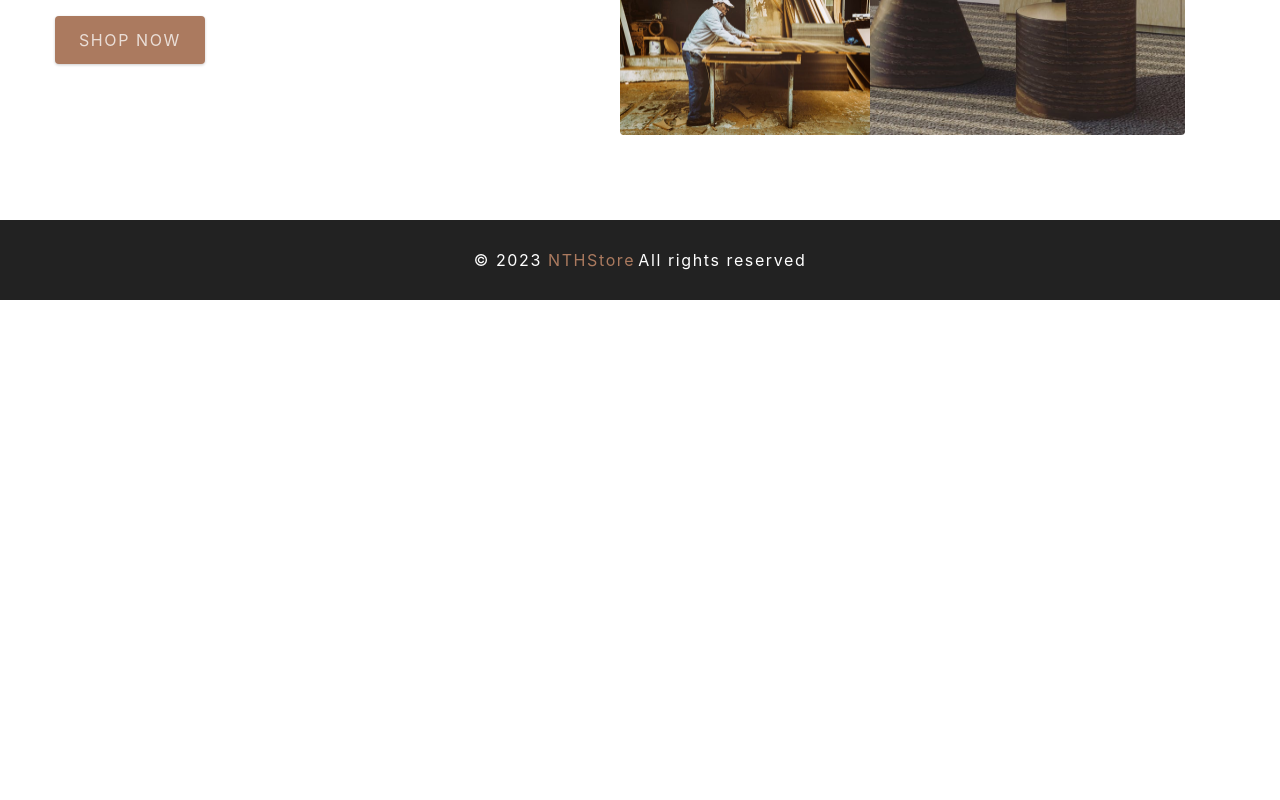
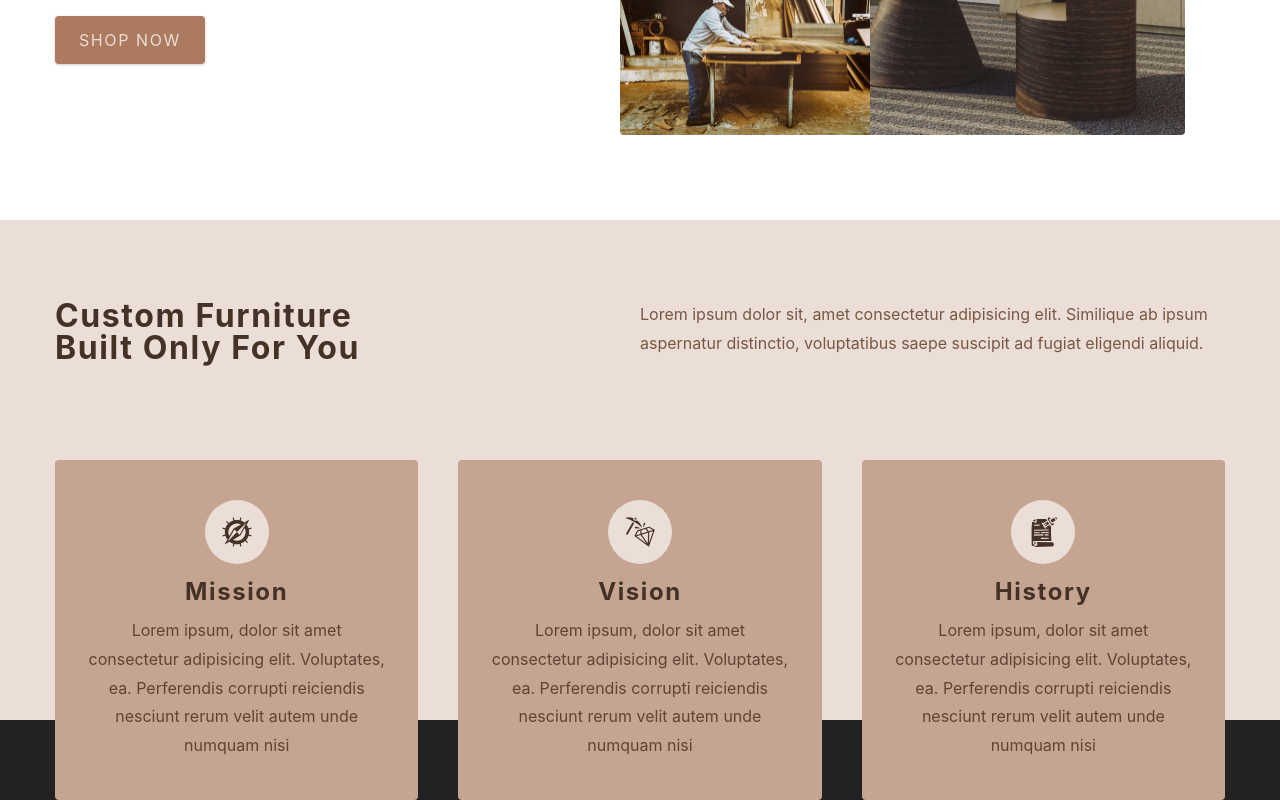
Before and after one commit to HoangNguyen219/e-commerce-frontend, a React (Create React App) app: page / in a window 1280 px wide. Shown: the part 580-1380 px from the top of the page. Before the commit the page ends 880 px from the top, so only its background shows below. Built offline with nearby package versions, Linux system fonts and the light colour scheme.

Commit message:
Home Page - Services

```diff
--- a/src/components/Services.js
+++ b/src/components/Services.js
@@ -1,7 +1,97 @@
 import React from "react";
+import { services } from "../utils/constants";
+import styled from "styled-components";
 
 const Services = () => {
-  return <div></div>;
+  return (
+    <Wrapper>
+      <div className="section-center">
+        <article className="header">
+          <h3>
+            custom furniture <br /> built only for you
+          </h3>
+          <p>
+            Lorem ipsum dolor sit, amet consectetur adipisicing elit. Similique
+            ab ipsum aspernatur distinctio, voluptatibus saepe suscipit ad
+            fugiat eligendi aliquid.
+          </p>
+        </article>
+        <div className="services-center">
+          {services.map((service) => {
+            const { id, icon, title, text } = service;
+            return (
+              <article className="service" key={id}>
+                <span className="icon">{icon}</span>
+                <h4>{title}</h4>
+                <p>{text}</p>
+              </article>
+            );
+          })}
+        </div>
+      </div>
+    </Wrapper>
+  );
 };
 
+const Wrapper = styled.section`
+  padding: 5rem 0;
+  background: var(--clr-primary-10);
+  h3,
+  h4 {
+    color: var(--clr-primary-1);
+  }
+  .header h3 {
+    margin-bottom: 2rem;
+  }
+  p {
+    margin-bottom: 0;
+    line-height: 1.8;
+    color: var(--clr-primary-3);
+  }
+  .services-center {
+    margin-top: 4rem;
+    display: grid;
+    gap: 2.5rem;
+  }
+  .service {
+    background: var(--clr-primary-7);
+    text-align: center;
+    padding: 2.5rem 2rem;
+    border-radius: var(--radius);
+    p {
+      color: var(--clr-primary-2);
+    }
+  }
+  span {
+    width: 4rem;
+    height: 4rem;
+    display: grid;
+    margin: 0 auto;
+    place-items: center;
+    margin-bottom: 1rem;
+    border-radius: 50%;
+    background: var(--clr-primary-10);
+    color: var(--clr-primary-1);
+    svg {
+      font-size: 2rem;
+    }
+  }
+  @media (min-width: 992px) {
+    .header {
+      display: grid;
+      grid-template-columns: 1fr 1fr;
+    }
+  }
+  @media (min-width: 576px) {
+    .services-center {
+      grid-template-columns: repeat(auto-fit, minmax(360px, 1fr));
+    }
+  }
+  @media (min-width: 1280px) {
+    padding: 0;
+    .section-center {
+      transform: translateY(5rem);
+    }
+  }
+`;
 export default Services;
```
